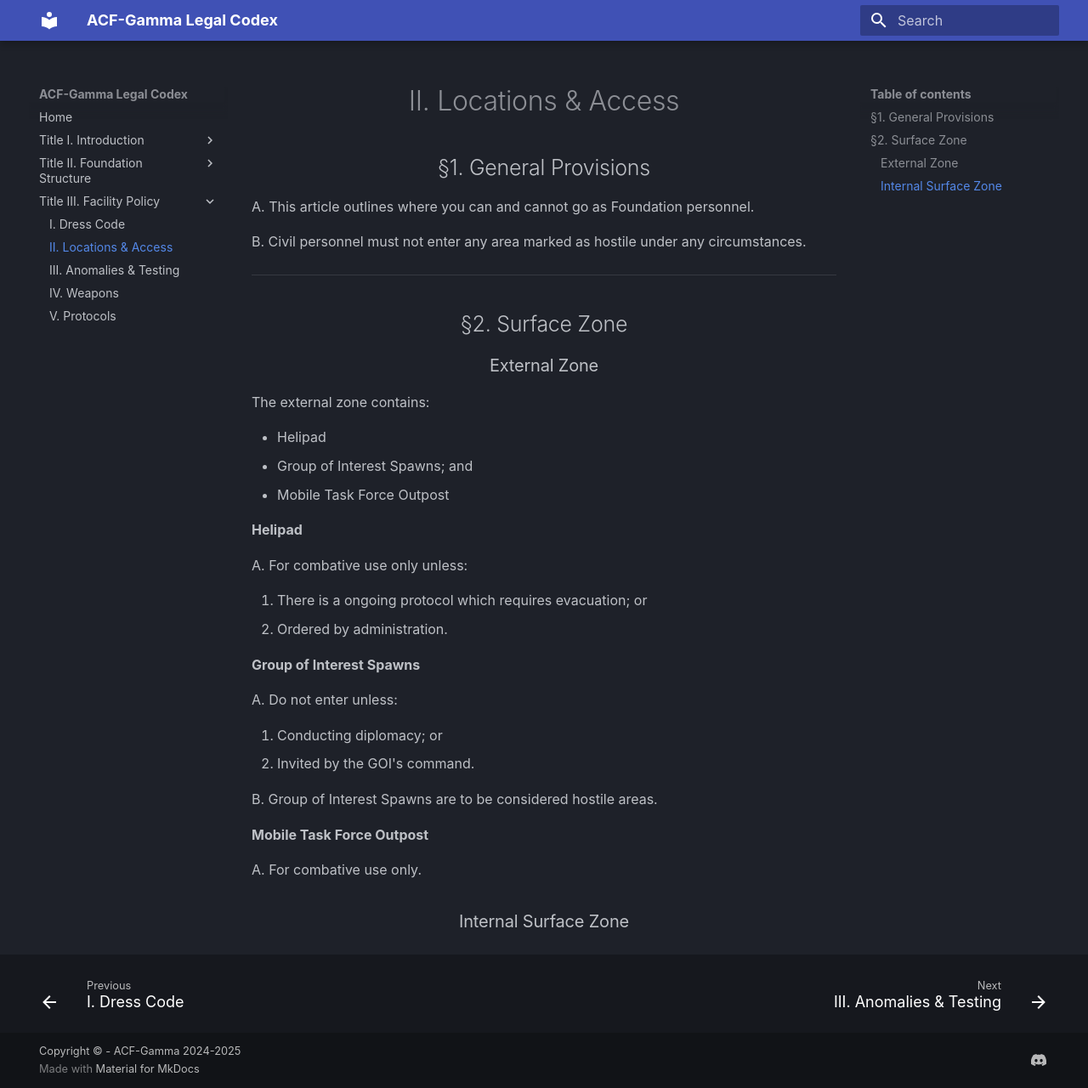
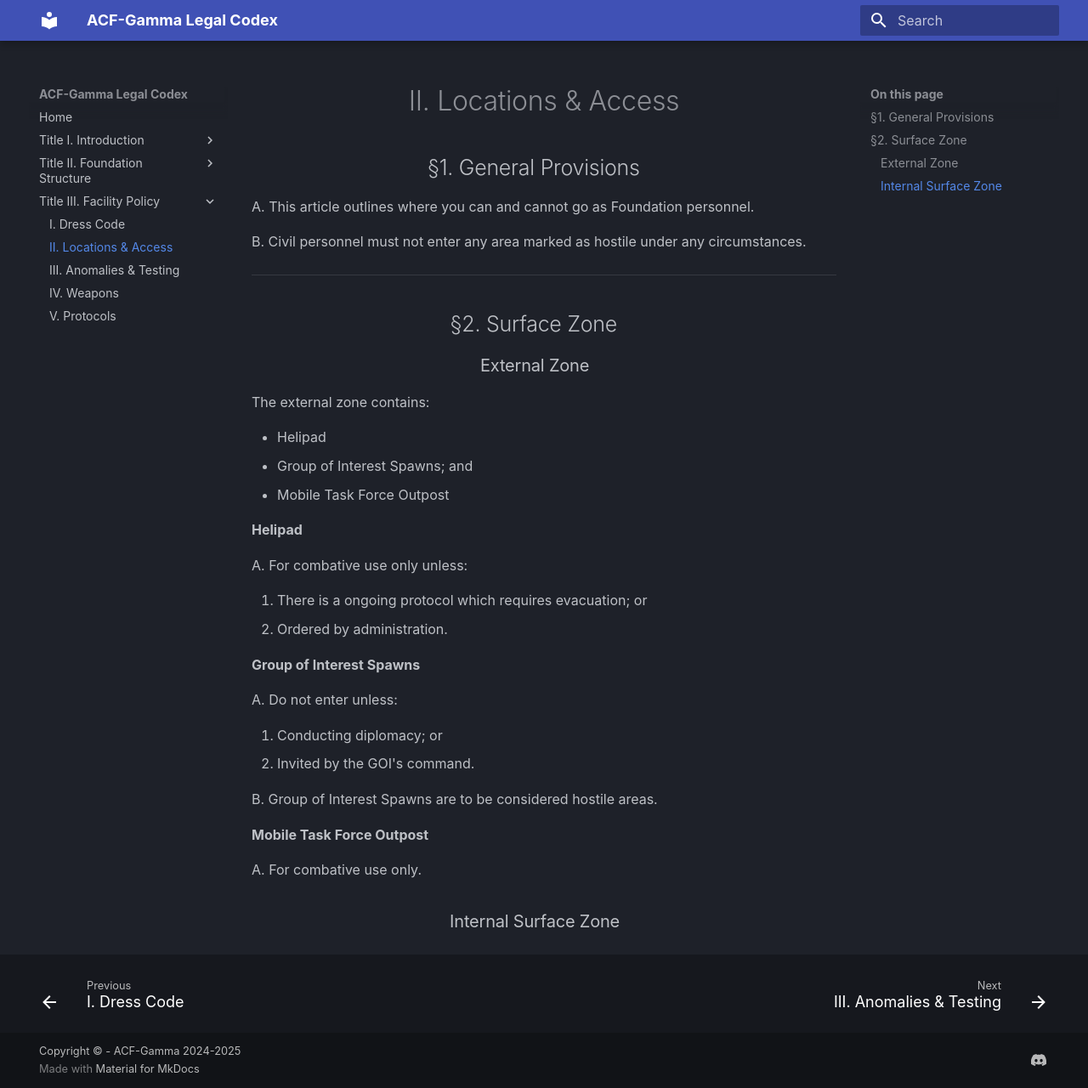
Before and after one commit to acf-gamma/legal-codex, an MkDocs documentation site: the page built from docs/Title III. Facility Policy/II. Locations & Access.md, in a window 1280 px wide and 1280 px high. Shown: the whole window at 85% size. Built offline with MkDocs 1.6.1 and Material for MkDocs 9.7.7, drawn with Linux system fonts in a browser that asks for light colours; some web fonts are replaced.

Commit message:
Update mkdocs.yml

```diff
--- a/mkdocs.yml
+++ b/mkdocs.yml
@@ -9,6 +9,8 @@
     code: Courier Prime
   features:
     - navigation.footer
+    - navigation.tracking
+    - toc.follow
 plugins:
   - search
   - meta
@@ -18,6 +20,10 @@
   - pymdownx.mark
   - admonition
   - pymdownx.details
+  - toc:
+      title: On this page
+      permalink: true
+      toc_depth: 6
 extra:
   social:
     - icon: fontawesome/brands/discord
```
